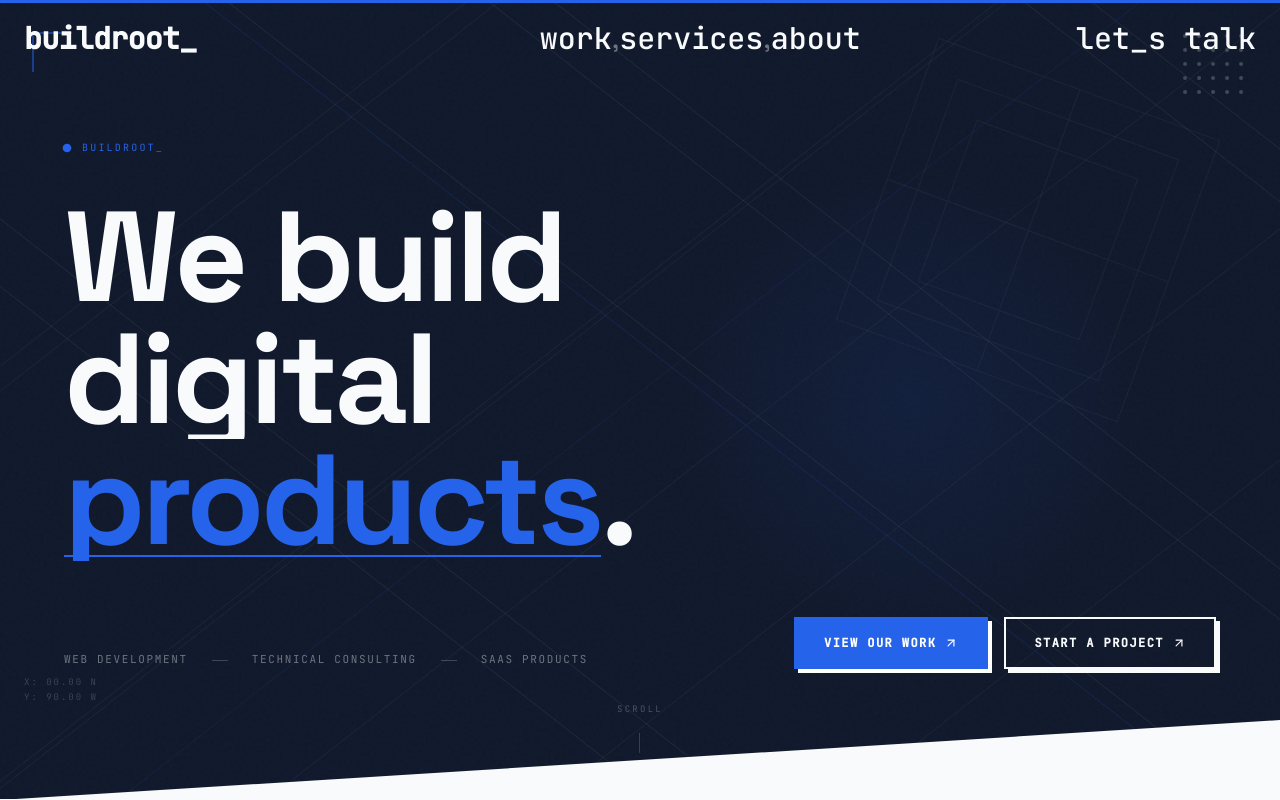
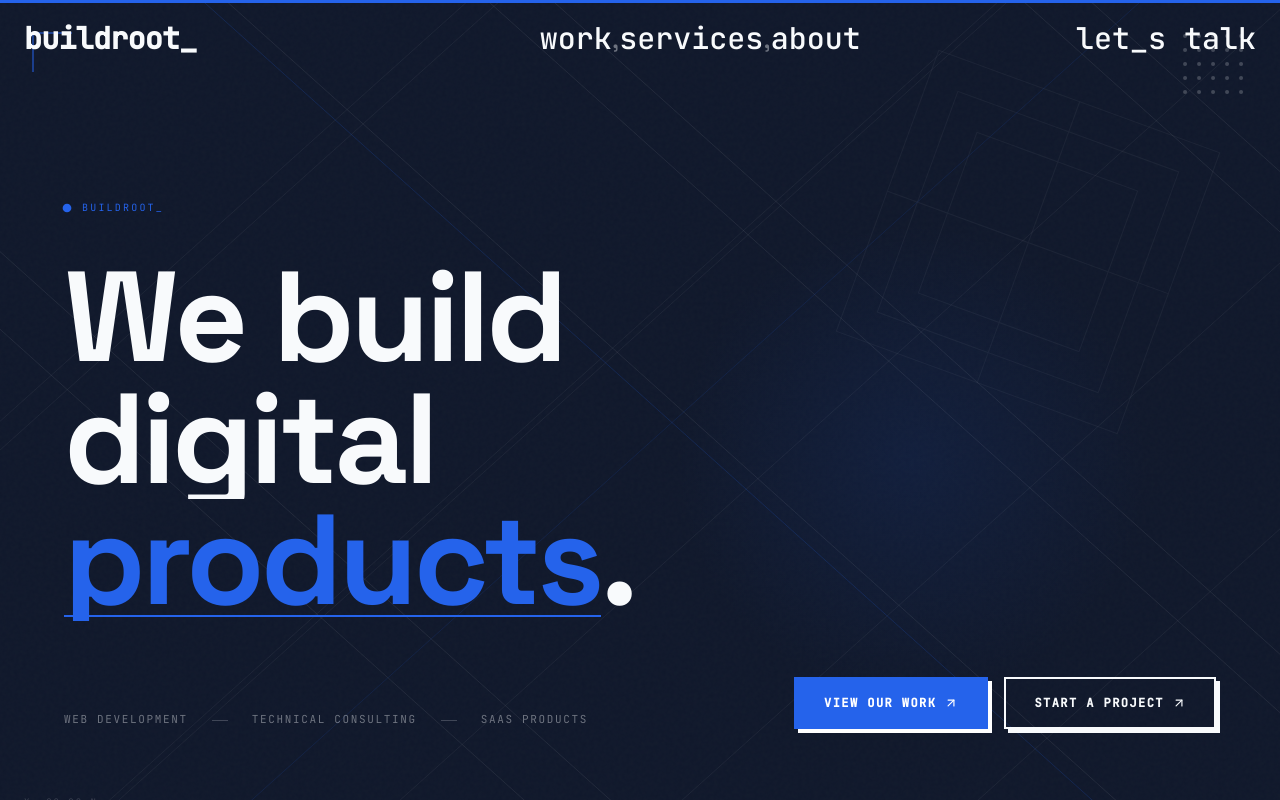
Before and after one commit to buildroot-tech/front-buildroot, a Next.js app: page / in a window 1280 px wide. Shown: the top 800 px of the page. Built offline with nearby package versions, Linux system fonts and the light colour scheme.

Commit message:
fix(home): extend hero to 115vh so diagonal cut stays below viewport fold

```diff
--- a/components/home/Hero.tsx
+++ b/components/home/Hero.tsx
@@ -204,7 +204,7 @@ export function Hero() {
   return (
     <section
       ref={ref}
-      className="relative flex min-h-screen items-center overflow-hidden bg-[var(--bg-hero)]"
+      className="relative flex min-h-[115vh] items-center overflow-hidden bg-[var(--bg-hero)]"
       aria-label="Hero section"
     >
       {/* Grain */}
```
